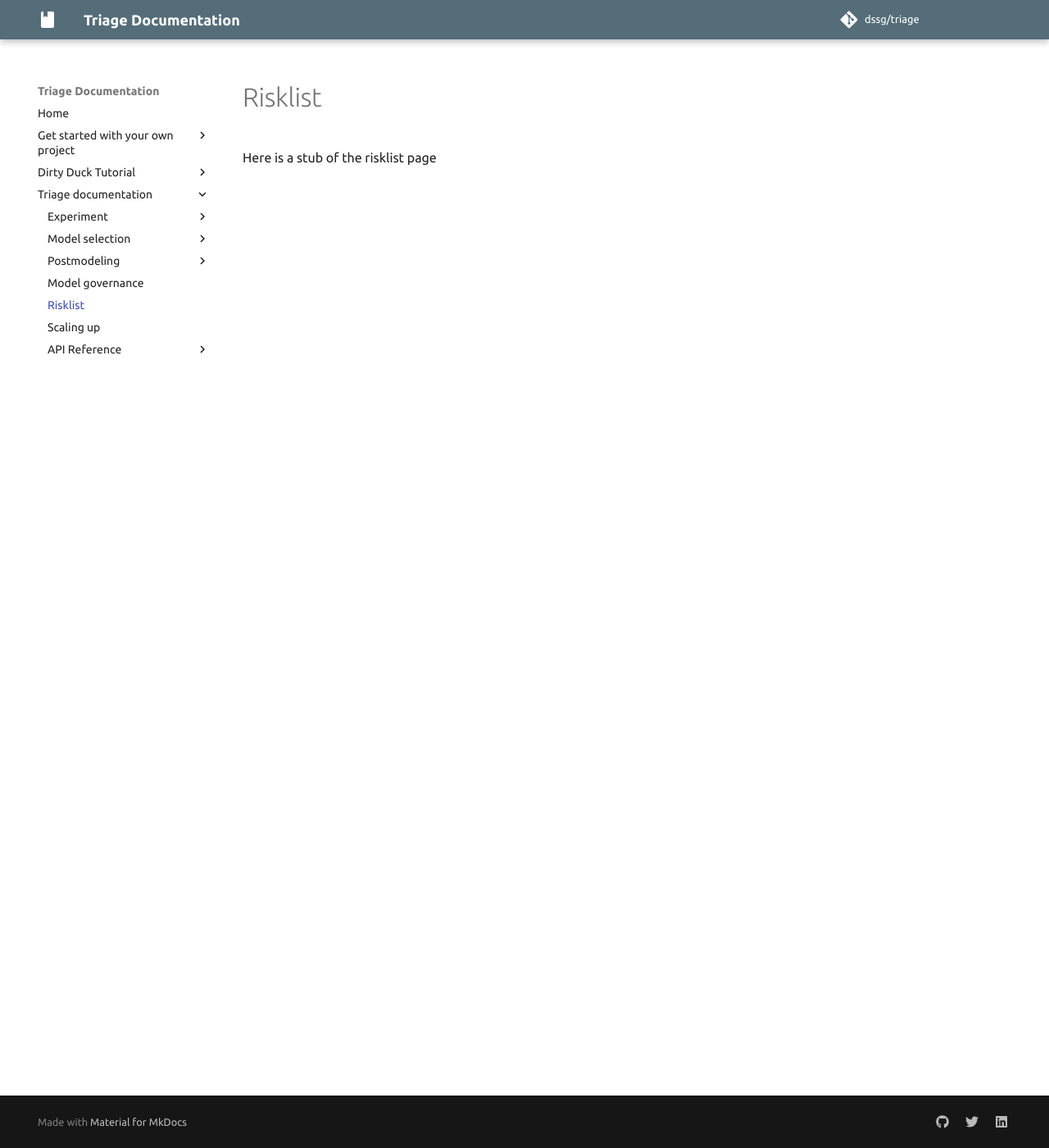
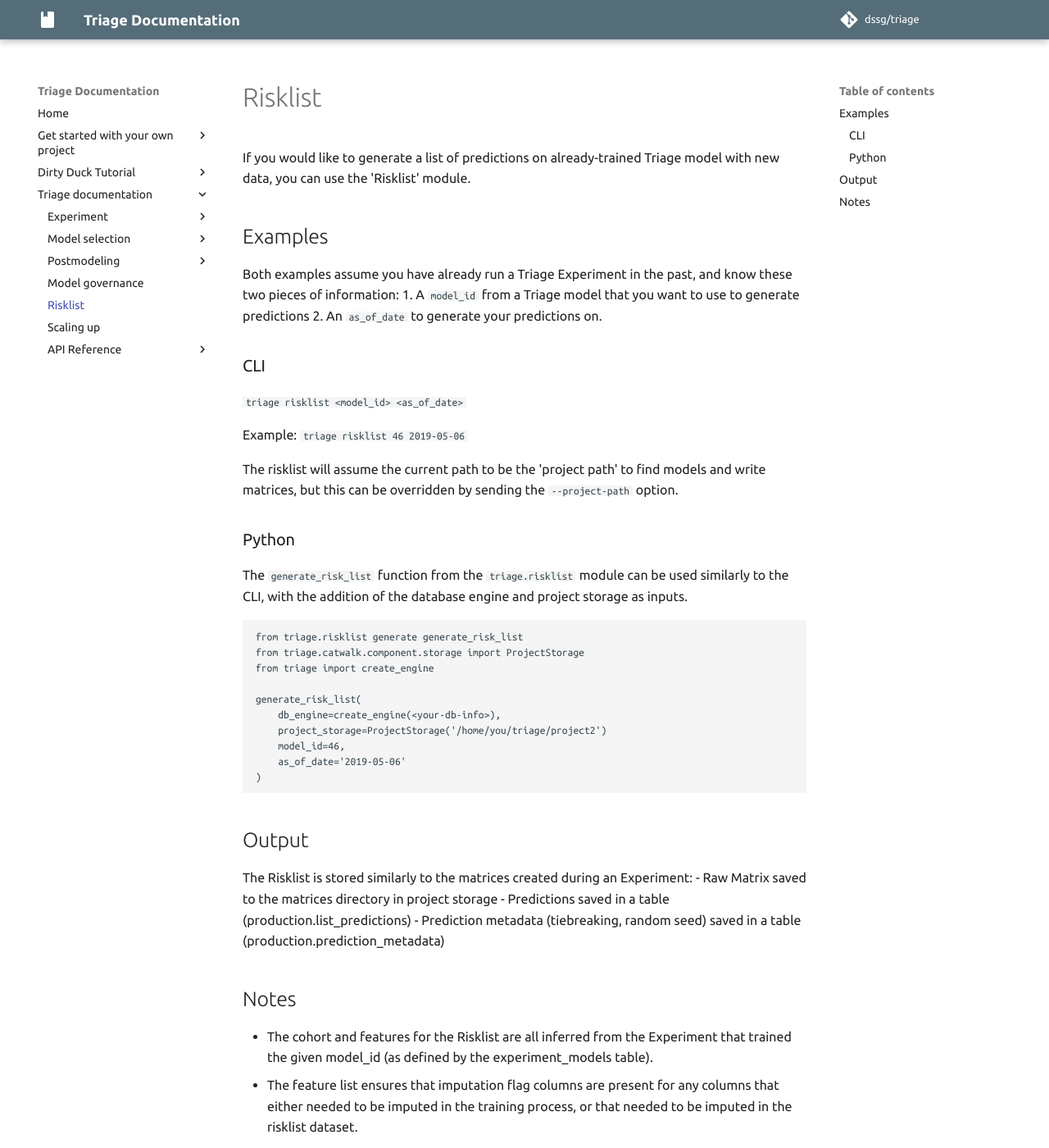
Before and after one commit to dssg/triage, an MkDocs documentation site: the page built from docs/sources/risklist/index.md, in a window 1280 px wide and 1400 px high. Shown: the whole window at 82% size. Built offline with MkDocs 1.6.1 and Material for MkDocs 9.7.7, drawn with Linux system fonts in a browser that asks for light colours; a script that is not in the unit is left out; comment, search, counter and statistics services are not loaded.

````diff
--- a/docs/sources/risklist/index.md
+++ b/docs/sources/risklist/index.md
@@ -1,3 +1,42 @@
 # Risklist
 
-Here is a stub of the risklist page
+If you would like to generate a list of predictions on already-trained Triage model with new data, you can use the 'Risklist' module.
+
+## Examples
+Both examples assume you have already run a Triage Experiment in the past, and know these two pieces of information:
+1. A `model_id` from a Triage model that you want to use to generate predictions
+2. An `as_of_date` to generate your predictions on.
+
+### CLI
+`triage risklist <model_id> <as_of_date>`
+
+Example:
+`triage risklist 46 2019-05-06`
+
+The risklist will assume the current path to be the 'project path' to find models and write matrices, but this can be overridden by sending the `--project-path` option.
+
+### Python
+
+The `generate_risk_list` function from the `triage.risklist` module can be used similarly to the CLI, with the addition of the database engine and project storage as inputs.
+```
+from triage.risklist generate generate_risk_list
+from triage.catwalk.component.storage import ProjectStorage
+from triage import create_engine
+
+generate_risk_list(
+    db_engine=create_engine(<your-db-info>),
+    project_storage=ProjectStorage('/home/you/triage/project2')
+    model_id=46,
+    as_of_date='2019-05-06'
+)
+```
+
+## Output
+The Risklist is stored similarly to the matrices created during an Experiment:
+- Raw Matrix saved to the matrices directory in project storage
+- Predictions saved in a table (production.list_predictions)
+- Prediction metadata (tiebreaking, random seed) saved in a table (production.prediction_metadata)
+
+## Notes
+- The cohort and features for the Risklist are all inferred from the Experiment that trained the given model_id (as defined by the experiment_models table).
+- The feature list ensures that imputation flag columns are present for any columns that either needed to be imputed in the training process, or that needed to be imputed in the risklist dataset.
````
Also changed, not shown: 2 other files.
